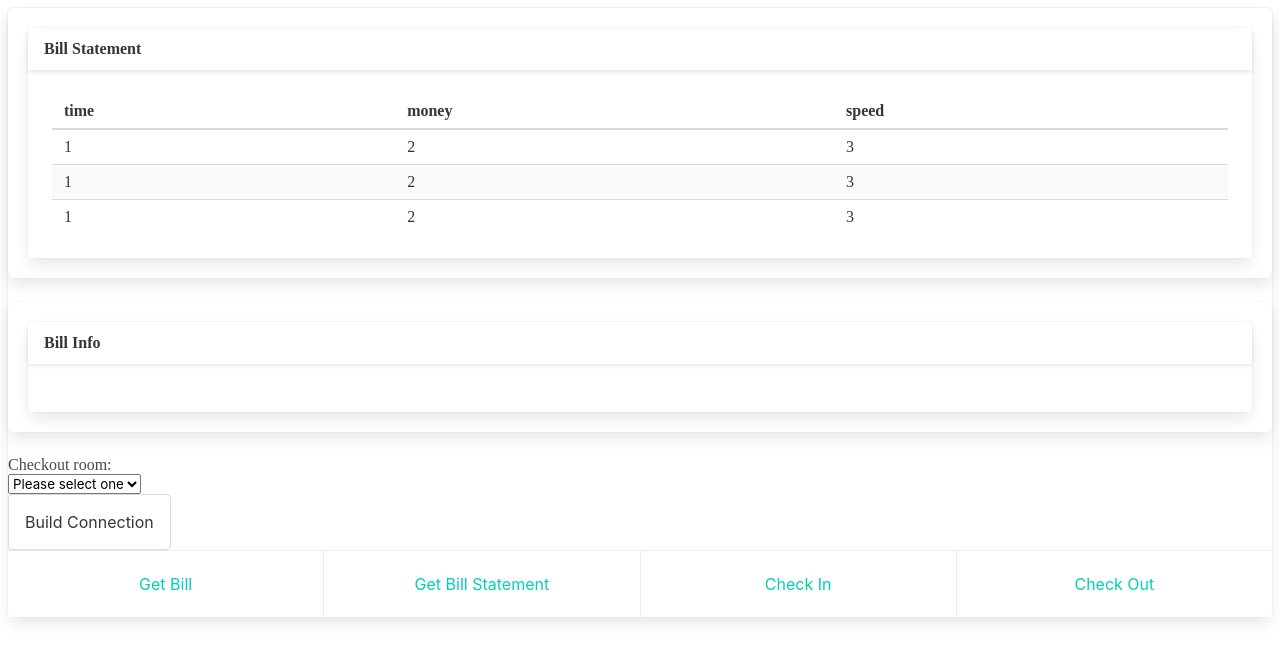
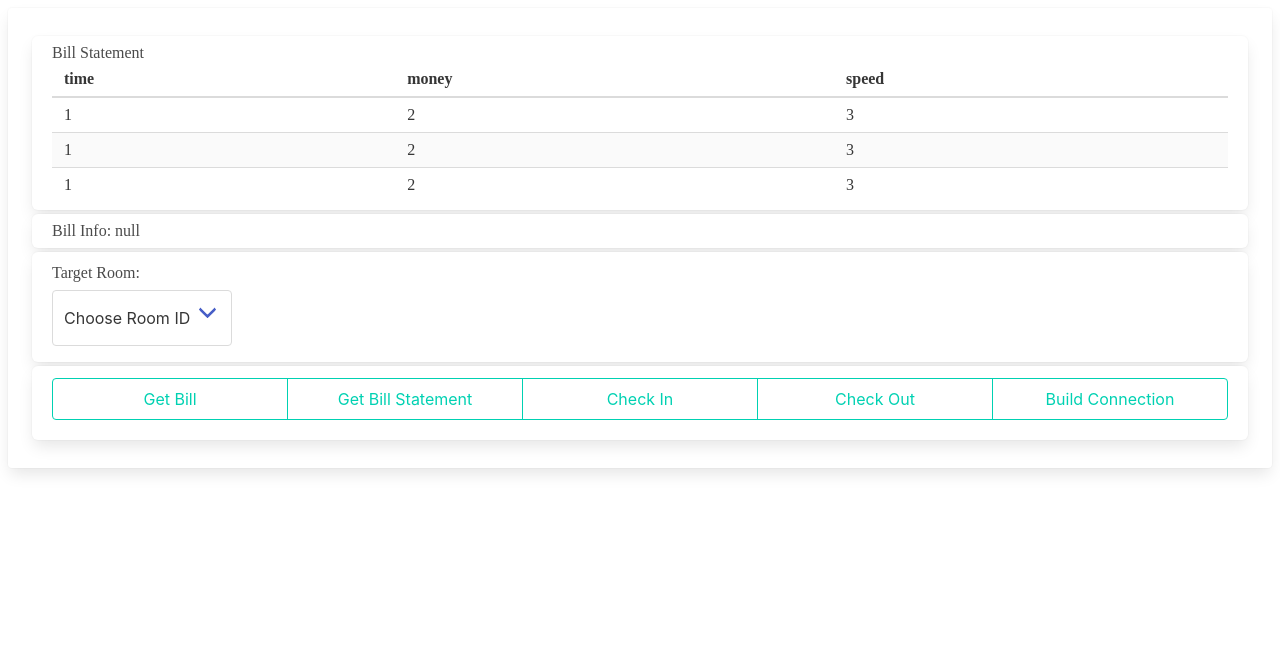
Before and after one commit to antaresz1026/BUPT-Hotel-ACC, a Vue app: page / in a window 1280 px wide. Shown: the top 662 px of the page. Built offline with nearby package versions, Linux system fonts and the light colour scheme.

Commit message:
临时样式化结账端

```diff
--- a/src/renderer/src/CheckOut.vue
+++ b/src/renderer/src/CheckOut.vue
@@ -18,7 +18,7 @@ const single_bill_statement = ref(new BillStatement(1, 2, 3));
 const bill_statement_info = ref([single_bill_statement, single_bill_statement, single_bill_statement]);
 // let target_room_id;
 const cur_room_id = ref("");
-const bill_info = ref("");
+const bill_info = ref("null");
 console.log(bill_statement_info);
 
 function GetBill() {
@@ -73,53 +73,42 @@ watch(state, async () => {
 
 
 <div class="card">
-    <div class="box">
-      <div class="card">
-        <header class="card-header">
-          <p class="card-header-title">
+  <div class="card-content">
+    <div class="box py-2 my-1">
+      <div class="content">
         Bill Statement
-          </p>
-        </header>
-        <div class="card-content">
         <InfoTable :info="bill_statement_info"/>
       </div>
     </div>
-    </div>
-    <div class="box">
-      <div class="card">
-        <header class="card-header">
-          <p class="card-header-title">
-            Bill Info
-          </p>
-        </header>
-        <div class="card-content">
+    <div class="box py-2 my-1">
+      <div class="content">
+        Bill Info:
         {{ bill_info }}
       </div>
     </div>
+    <div class="box py-2 my-1">
+      <div class="selector block mb-1 mt-1">Target Room:</div>
+      <div class="selector select block is-normal mt-1 mb-5">
+        <SingleSeletor :options="room_id_list" v-model:selected="cur_room_id"/>
       </div>
-    <article>
-      <div>Checkout room:</div>
-      <SingleSeletor :options="room_id_list" v-model:selected="cur_room_id"/>
-    </article>
-
-    <MyButton class="button" msg="Build Connection" @toggle-button="BuildConnection"/>
-    <footer class="card-footer">
-      <div class="card-footer-item">
-        <MyButton class="card-footer-item button is-inverted is-primary py-0" msg="Get Bill" @toggle-button="GetBill"/>
     </div>
-      <div class="card-footer-item">
-        <MyButton class="card-footer-item button is-inverted is-primary py-0" msg="Get Bill Statement" @toggle-button="GetBillStatement"/>
+    <div class="box py-2 my-1">
+      <div class="buttons has-addons is-centered my-1">
+        <MyButton class="button is-outlined is-primary column py-0" msg="Get Bill" @toggle-button="GetBill"/>
+        <MyButton class="button is-outlined is-primary column py-0" msg="Get Bill Statement" @toggle-button="GetBillStatement"/>
+        <MyButton class="button is-outlined is-primary column py-0" msg="Check In" @toggle-button="QuestCheckIn"/>
+        <MyButton class="button is-outlined is-primary column py-0" msg="Check Out" @toggle-button="QuestCheckOut"/>
+        <MyButton class="button is-outlined is-primary column py-0" msg="Build Connection" @toggle-button="BuildConnection"/>
       </div>
-      <div class="card-footer-item">
-        <MyButton class="card-footer-item button is-inverted is-primary py-0" msg="Check In" @toggle-button="QuestCheckIn"/>
     </div>
-      <div class="card-footer-item">
-        <MyButton class="card-footer-item button is-inverted is-primary py-0" msg="Check Out" @toggle-button="QuestCheckOut"/>
   </div>
-    </footer>
 </div>
 </template>
 
 <style scoped>
-@import "src/renderer/src/assets/bulma.css"
+@import "src/renderer/src/assets/bulma.css";
+
+/* .selector {
+  white-space: inherit;
+} */
 </style>
--- a/src/renderer/src/components/SingleSeletor.vue
+++ b/src/renderer/src/components/SingleSeletor.vue
@@ -6,7 +6,7 @@ const model = defineModel('selected')
 
 <template>
     <select v-model="model">
-        <option disabled value="">Please select one</option>
+        <option disabled value="">Choose Room ID</option>
         <option v-for="option in options" :value="option">
             {{ option }}
         </option>
```
Lines whose indentation alone changed are shown as unchanged.
